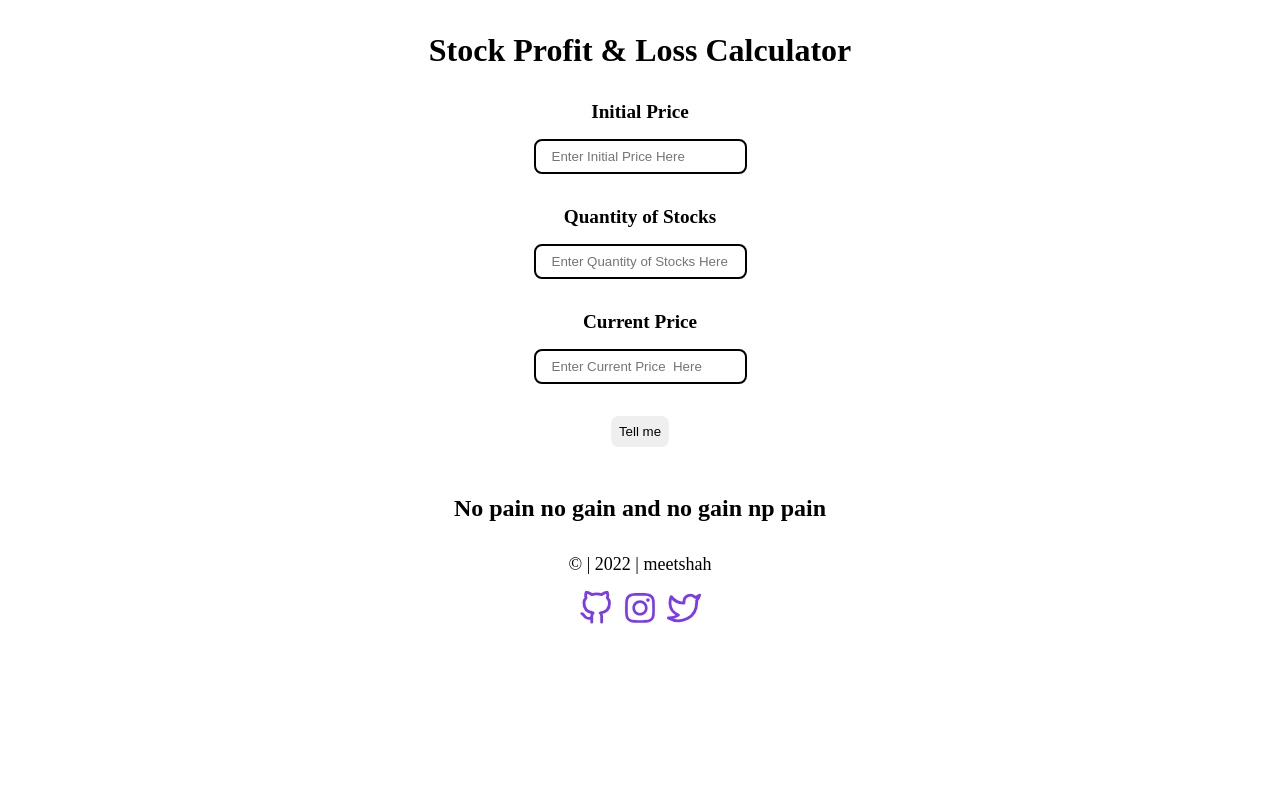
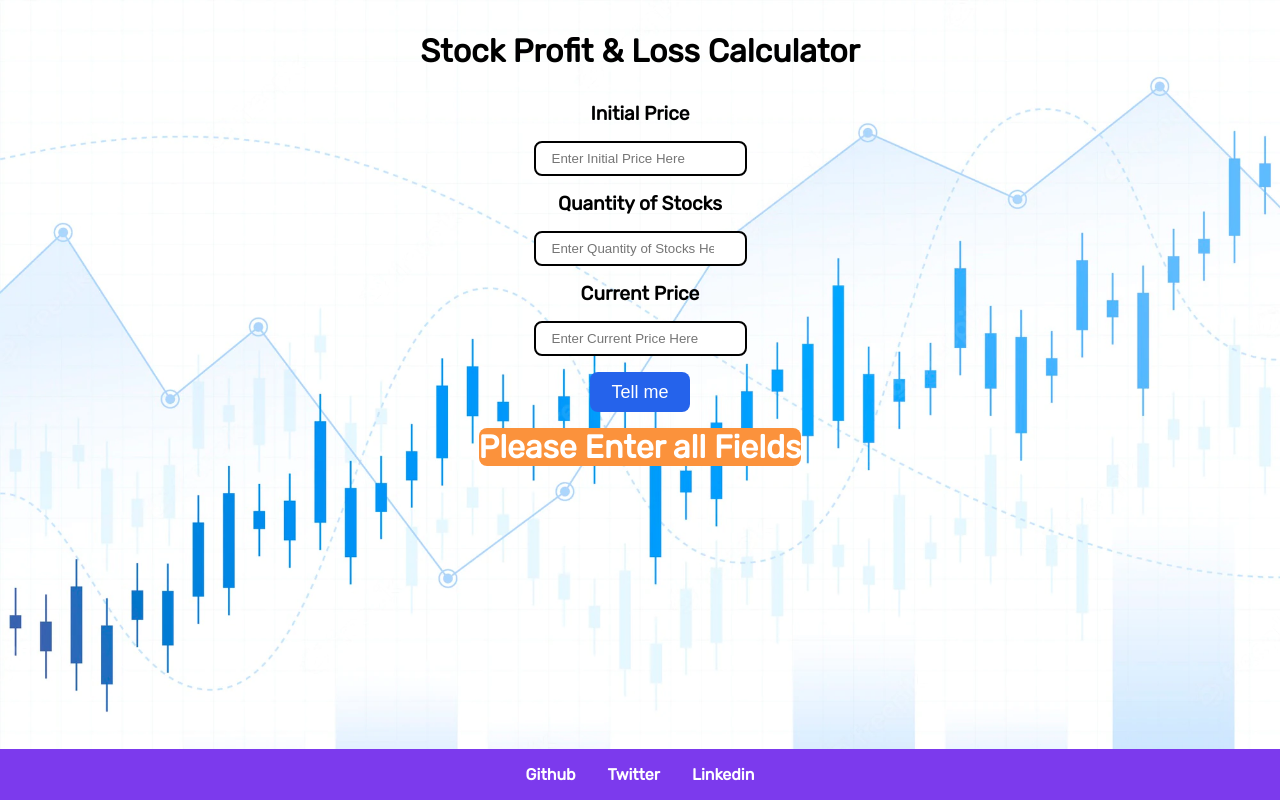
Before and after one commit to mtshah92/Profit-or-loss, a plain HTML site: page index.html in a window 1280 px wide. Both pictures are taken after a click on the button "Tell me". Drawn offline with Linux system fonts and the light colour scheme.

Commit message:
refactor

```diff
--- a/index.html
+++ b/index.html
@@ -16,7 +16,7 @@
       <label for="intial-price">
         Initial Price
         <input
-          type="text"
+          type="number"
           id="intial-price"
           placeholder="Enter Initial Price Here"
           class="input-label"
@@ -25,7 +25,7 @@
       <label for="stock-quantity">
         Quantity of Stocks
         <input
-          type="text"
+          type="number"
           placeholder="Enter Quantity of Stocks Here"
           id="stock-quantity"
           class="input-label"
@@ -34,41 +34,46 @@
       <label for="current-price">
         Current Price
         <input
-          type="text"
-          placeholder="Enter Current Price  Here"
+          type="number"
+          placeholder="Enter Current Price Here"
           id="current-price"
           class="input-label"
       /></label>
 
       <button id="btn-tell-me">Tell me</button>
 
-      <div id="showMessage"></div>
+      <div><span id="showMessage"></span></div>
     </main>
 
     <footer>
-      <p>© | 2022 | meetshah</p>
-      <ul class="list-unordered inline-list">
-        <li>
-          <a class="links" href="https://github.com/mshah1098" target="_blank">
-            <img src="/images/github.svg" alt="github" />
-          </a>
-        </li>
+      <footer>
+        <ul class="footer-list">
           <li>
             <a
               class="links"
-            href="https://www.instagram.com/meet.shah_1098/"
+              href="https://github.com/mshah1098"
               target="_blank"
             >
-            <img src="/images/instagram.svg" alt="instagram" />
+              Github
             </a>
           </li>
+
           <li>
-          <a class="links" href="https://twitter.com/mtshah92" target="_blank">
-            <img src="/images/twitter.svg" alt="twitter" />
+            <a class="links" href="https://twitter.com/mtshah92" target="_blank"
+              >Twitter
             </a>
           </li>
-        <li></li>
+
+          <li>
+            <a
+              class="links"
+              href="https://www.linkedin.com/in/meet-shah-36623052/"
+              target="_blank"
+              >Linkedin
+            </a>
+          </li>
         </ul>
+      </footer>
     </footer>
 
     <script src="main.js"></script>
--- a/main.js
+++ b/main.js
@@ -5,19 +5,33 @@ var tellButton = document.querySelector("#btn-tell-me");
 var showMessage = document.querySelector("#showMessage");
 
 function calculateProfitAndLoss(initial, quantity, current) {
+  if (
+    initialPrice.value !== "" &&
+    stockQuantity.value !== "" &&
+    currentPrice.value !== ""
+  ) {
+    if (initial > 0 && quantity > 0 && current > 0) {
       if (initial > current) {
         var loss = (initial - current) * quantity;
         var lossPercentage = (loss / initial) * 100;
 
-    showOutput(`Hey the loss is ${loss} amd the percent is ${lossPercentage}%`);
+        showOutput(
+          `Hey the loss is ${loss} amd the percent is ${lossPercentage}%`
+        );
       } else if (initial < current) {
         var profit = (current - initial) * quantity;
         var profitPercentage = (profit / initial) * 100;
         showOutput(
-      `Hey the profit is ${profit} amd the percent is ${profitPercentage}%`
+          `Hey the profit is ${profit} and the percent is ${profitPercentage}%`
         );
       } else {
-    showOutput("No pain no gain and no gain np pain");
+        showOutput("No pain no gain, No gain no pain");
+      }
+    } else {
+      showOutput("All values Should be Greater than Zero");
+    }
+  } else {
+    showOutput("Please Enter all Fields");
   }
 }
 
@@ -32,5 +46,5 @@ function submitHandler() {
 tellButton.addEventListener("click", submitHandler);
 
 function showOutput(message) {
-  showMessage.innerHTML = message;
+  showMessage.innerText = message;
 }
--- a/style.css
+++ b/style.css
@@ -1,3 +1,4 @@
+@import url("https://fonts.googleapis.com/css2?family=Rubik&display=swap");
 * {
   padding: 0;
   margin: 0;
@@ -10,8 +11,16 @@
 
 body {
   text-align: center;
+  font-family: "Rubik", sans-serif;
+  display: flex;
+  flex-direction: column;
+  height: 100vh;
+  padding: 0;
+  margin: 0;
+  background-image: url(./images/stock.webp);
+  background-size: cover;
+  background-attachment: fixed;
 }
-
 /*Header*/
 
 header h1 {
@@ -21,7 +30,7 @@ header h1 {
 label {
   display: block;
   font-size: larger;
-  margin: 2rem 0px;
+  margin: 0, 75rem 0px;
   font-weight: 600;
 }
 
@@ -35,39 +44,53 @@ input {
 
 button {
   padding: 0.5rem 0.5rem;
+  margin-bottom: 1rem;
+  text-align: center;
+  font-size: large;
+  border-radius: 0.5rem;
   border: none;
-  border-radius: 0.5rem;
   cursor: pointer;
-  margin: auto;
-  margin-bottom: 1rem;
+  color: white;
+  width: 100px;
+  height: 40px;
+  background-color: #2563eb;
 }
 
 #showMessage {
-  font-size: x-large;
+  margin: 1rem;
+  font-size: xx-large;
   font-weight: 600;
   margin: 2rem 0;
+  background-color: #fb923c;
+  color: white;
+  border-radius: 0.5rem;
 }
 
 footer {
-  text-align: center;
-  padding-bottom: 0 0rem;
-  margin: 0.5rem;
+  display: flex;
+  justify-content: center;
+  justify-items: center;
+  margin-top: auto;
+  padding: 0.5rem;
+  gap: 1.5rem;
+  background-color: #7c3aed;
 }
 
-footer p {
-  font-size: large;
+.footer-heading {
   text-align: center;
 }
 
-a,
-img,
-li {
+ul {
+  display: flex;
+  justify-content: center;
+}
+.footer-list li {
   display: inline;
-  color: #fff;
 }
 
-img {
-  width: 40px;
-  padding: 1rem 0.2rem;
-  height: 30%;
+.links {
+  padding: 1rem;
+  text-decoration: none;
+  font-weight: bold;
+  color: white;
 }
```
Also changed, not shown: images/stock.jpg (added), images/stock.webp (added). Lines whose indentation alone changed are shown as unchanged.
